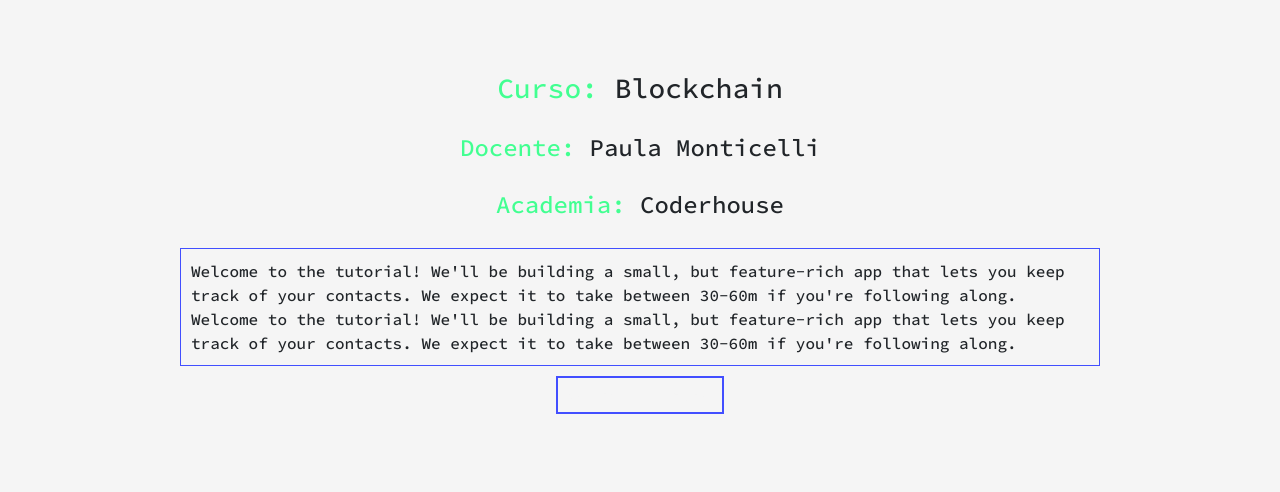
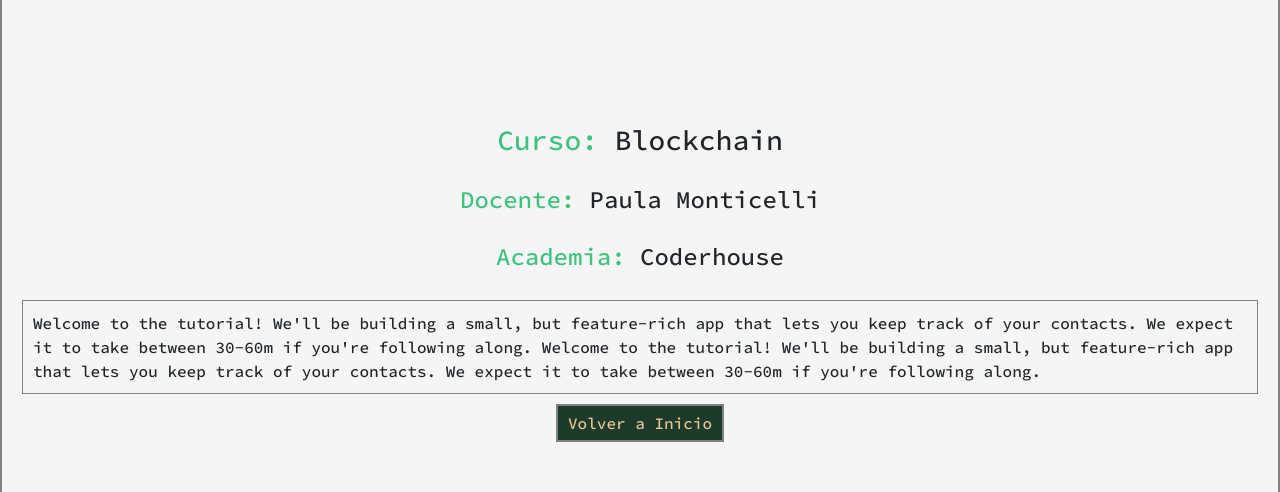
Before and after one commit to courfedra/mi-page, a React (Vite) app: page /cursos/blockchain in a window 1280 px wide. Shown: the part 162-654 px from the top of the page. Built offline with nearby package versions, Linux system fonts and the light colour scheme.

Commit message:
Fullscreen CourseDetail

```diff
--- a/src/App.jsx
+++ b/src/App.jsx
@@ -2,11 +2,13 @@
 import 'bootstrap/dist/css/bootstrap.min.css';
 import 'bootstrap/dist/js/bootstrap.js';
 import ContextProvider from "./context/Context"
+import { Context } from './context/Context';
 import NavBar from "./components/NavBar"
 import Body from "./components/Body"
 import CourseDetailContainer from "./components/CourseDetailContainer"
 import Footer from "./components/Footer"
 import {BrowserRouter, Routes, Route} from "react-router-dom"
+import { useContext, useEffect } from 'react';
 
 function App() {
 
@@ -26,4 +28,5 @@
       )
     }
 
+
 export default App
--- a/src/components/CourseDetail.jsx
+++ b/src/components/CourseDetail.jsx
@@ -1,13 +1,55 @@
 import {Link} from "react-router-dom"
+import styled from "styled-components"
+import Theme from "./Themes"
+
+
+const CourseDetailItemStyled=styled.div`
+    transition: all .1s ease-in-out;
+    width: 100%;
+    min-height: 110%;
+    overflow: hidden;
+    position: fixed;
+    top: 0;
+    display: flex;
+    flex-direction: column;
+    justify-content: center;
+    align-items: center;
+    padding: 10px;
+    background-color: #f5f5f5;
+    border: 2px solid ${Theme.colorLineaBorde};
+    span{color:${Theme.colorTitulo}}
+    h3,h4{padding: 10px;}
+    p{
+        padding: 10px;
+        margin: 10px;
+        border: 1px solid ${Theme.colorLineaBorde};
+    }
+    .btnBack{
+        background-color: ${Theme.colorBg};
+        padding: 5px 10px;
+        border: 2px solid ${Theme.colorLineaBorde};
+        color: ${Theme.colorEnlace};
+        transition: all .1s ease-in-out;
+    }
+    .btnBack{
+        color:${Theme.colorEnlace};
+        &:hover{
+            color: ${Theme.colorEnlaceHover};
+            background-color: ${Theme.colorBgHover};
+        }
+    }
+`
+
 const CourseDetail = ({datos})=>{
+
     return(
-        <div className="courseDetailItem">
+        <CourseDetailItemStyled>
             <h3><span>Curso: </span>{datos.curso}</h3>
             <h4><span>Docente: </span>{datos.profesor}</h4>
             <h4><span>Academia: </span>{datos.academia}</h4>
             <p>{datos.descripcion}</p>
             <Link to="/"><button className="btnBack">Volver a Inicio</button></Link>
-        </div>
+        </CourseDetailItemStyled>
 
     )
 }
--- a/src/components/CourseDetailContainer.jsx
+++ b/src/components/CourseDetailContainer.jsx
@@ -2,6 +2,14 @@
 import {dataCourse as data} from "../data/dataCourse"
 import CourseDetail from "./CourseDetail"
 import {useState,useEffect} from "react"
+import styled from "styled-components"
+
+const CourseDetailStyled=styled.div`
+    width: 100%;
+    height: 80vh;
+    display: flex;
+    justify-content: center;
+`
 
 const CourseDetailContainer = () => {
 
@@ -12,9 +20,9 @@
        setDatos(data.find(item=>item.categoria==idCategory))
     },[])
     return(
-        <div className="courseDetail">
+        <CourseDetailStyled>
             <CourseDetail datos={datos}/>
-        </div>
+        </CourseDetailStyled>
     )
 }
 export default CourseDetailContainer
--- a/src/components/Themes.jsx
+++ b/src/components/Themes.jsx
@@ -1,6 +1,7 @@
 
 const Theme={
     colorBg:"#1e3a2a",
+    colorBgHover:"#2d2b3b",
     colorTxt:"#101010",
     colorTitulo:"#3dc37d",
     colorEnlace:"#e9c893",
--- a/src/context/Context.jsx
+++ b/src/context/Context.jsx
@@ -1,8 +1,8 @@
 import { createContext } from "react"
+
 export const Context=createContext();
+
     const ContextProvider = ({children})=>{
-
-
 
         return(
             <Context.Provider value={{}}>
--- a/src/pages/Course.jsx
+++ b/src/pages/Course.jsx
@@ -4,7 +4,6 @@
 
 const CourseStyled = styled.div`
     width: 100%;
-    min-height: 100vh;
     margin: 20px 0;
     display: flex;
     flex-direction: column;
--- a/src/scss/App.css
+++ b/src/scss/App.css
@@ -5,7 +5,6 @@
 }
 
 #root {
-  min-height: 100vh;
   background: #f5f5f5;
   /* .perfil{
        display: flex;
@@ -97,52 +96,4 @@
        }
    }
    */
-}
-#root .courseDetail {
-  width: 100%;
-  height: 80vh;
-  display: flex;
-  justify-content: center;
-}
-#root .courseDetail .courseDetailItem {
-  transition: all 0.1s ease-in-out;
-  border-radius: 15px;
-  width: 75%;
-  margin: 15px 5px;
-  display: flex;
-  flex-direction: column;
-  justify-content: center;
-  align-items: center;
-  padding: 10px;
-  background-color: #f5f5f5;
-}
-#root .courseDetail .courseDetailItem span {
-  color: #42ff91;
-}
-#root .courseDetail .courseDetailItem h3, #root .courseDetail .courseDetailItem h4 {
-  padding: 10px;
-}
-#root .courseDetail .courseDetailItem p {
-  padding: 10px;
-  margin: 10px;
-  border: 1px solid #424fff;
-}
-#root .courseDetail .courseDetailItem .btnBack {
-  background-color: transparent;
-  padding: 5px 10px;
-  border: 2px solid #424fff;
-  color: #f5f5f5;
-  transition: all 0.1s ease-in-out;
-}
-#root .courseDetail .courseDetailItem:hover {
-  background-color: #f5f5f5;
-}
-#root .courseDetail .courseDetailItem:hover p, #root .courseDetail .courseDetailItem:hover h3, #root .courseDetail .courseDetailItem:hover h4 {
-  color: #f5f5f5;
-}
-#root .courseDetail .courseDetailItem:hover .btnBack {
-  color: #f5f5f5;
-}
-#root .courseDetail .courseDetailItem:hover .btnBack:hover {
-  outline: 1px solid #c49618;
 }/*# sourceMappingURL=App.css.map */
--- a/src/scss/App.scss
+++ b/src/scss/App.scss
@@ -5,53 +5,7 @@
     box-sizing: border-box;
 }
 #root{
-    min-height: 100vh;
     background:#f5f5f5;
-
-
-    .courseDetail{
-        width: 100%;
-        height: 80vh;
-        display: flex;
-        justify-content: center;
-        .courseDetailItem{
-            transition: all .1s ease-in-out;
-            border-radius: 15px;
-            width: 75%;
-            margin: 15px 5px;
-            display: flex;
-            flex-direction: column;
-            justify-content: center;
-            align-items: center;
-            padding: 10px;
-            background-color: #f5f5f5;
-            span{color:#42ff91}
-            h3,h4{padding: 10px;}
-            p{
-                padding: 10px;
-                margin: 10px;
-                border: 1px solid #424fff;
-            }
-            .btnBack{
-                background-color: transparent;
-                padding: 5px 10px;
-                border: 2px solid #424fff;
-                color: #f5f5f5;
-                transition: all .1s ease-in-out;
-            }
-            &:hover{
-                background-color: #f5f5f5;
-                p,h3,h4{color:#f5f5f5}
-                .btnBack{
-                    color:#f5f5f5;
-                    &:hover{
-                        outline: 1px solid #424fff;
-                    }
-                }
-            }
-        }
-    }
-
 
    /* .perfil{
         display: flex;
```
Also changed, not shown: 1 other file (tests, documents, lock files or other folders). Lines whose indentation alone changed are shown as unchanged.
